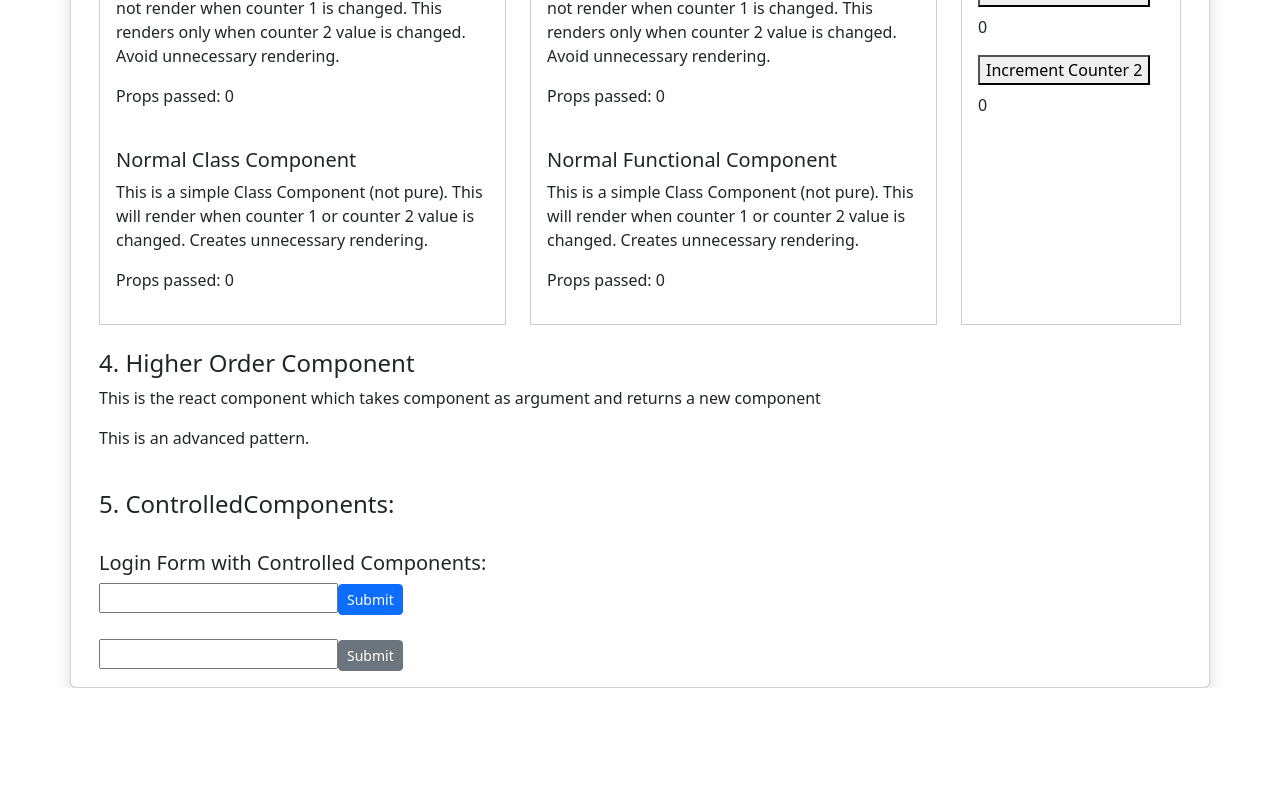
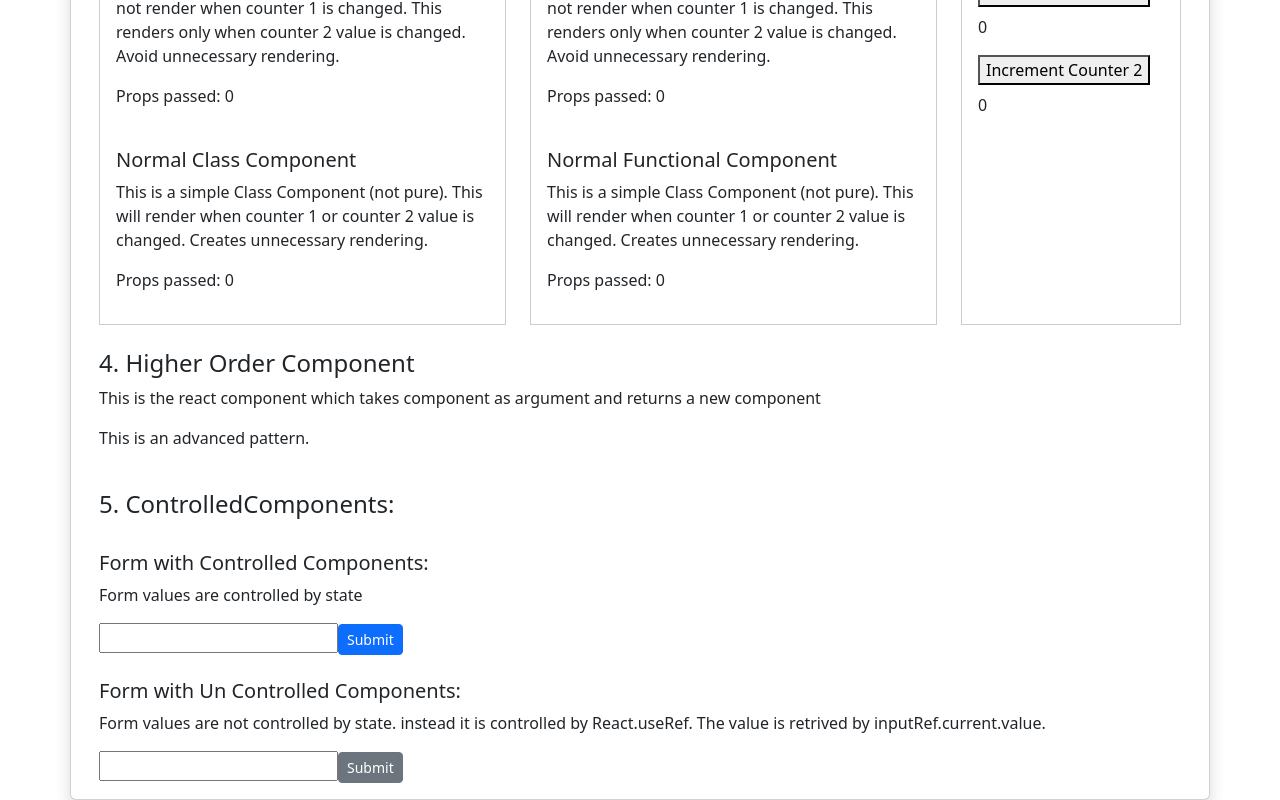
Before and after one commit to vselva/react-concepts-challenges, a React (Create React App) app in the folder react-concepts/: page /Components in a window 1280 px wide. Shown: the part 431-1231 px from the top of the page. Before the commit the page ends 1119 px from the top, so only its background shows below. Built offline with nearby package versions, Linux system fonts and the light colour scheme.

Commit message:
Alert text changes

```diff
--- a/react-concepts/src/pages/Components/ControlledComponents/ControlledComponent.js
+++ b/react-concepts/src/pages/Components/ControlledComponents/ControlledComponent.js
@@ -6,11 +6,12 @@ function FunctionalLoginForm() {
 
     const handleSubmit = e => {
         e.preventDefault();
-        alert('Submitted Name ID: ' + name);
+        alert('Submitted Value: ' + name);
     }
     return(
         <>
-            <h5> Login Form with Controlled Components:</h5>
+            <h5> Form with Controlled Components:</h5>
+            <p> Form values are controlled by state </p>
             <form onSubmit={handleSubmit}>
                 <input
                     type="text"
--- a/react-concepts/src/pages/Components/ControlledComponents/UnControlledComponent.js
+++ b/react-concepts/src/pages/Components/ControlledComponents/UnControlledComponent.js
@@ -5,11 +5,13 @@ function UnControlledComponent() {
 
     const handleSubmit = (e) => {
         e.preventDefault();
-        alert('Email Submitted: ' + inputRef.current.value);
+        alert('Submitted Value: ' + inputRef.current.value);
     }
 
     return(
         <>
+            <h5> Form with Un Controlled Components:</h5>
+            <p>Form values are not controlled by state. instead it is controlled by React.useRef. The value is retrived by inputRef.current.value. </p>
             <input type="text" ref={inputRef} />
             <button onClick={handleSubmit} className='btn btn-secondary btn-sm'> Submit </button>
         </>
```
